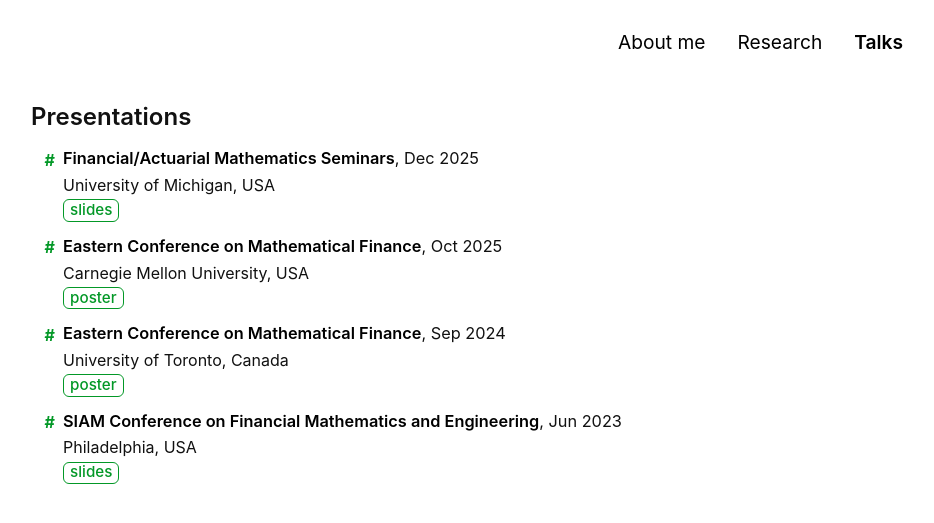
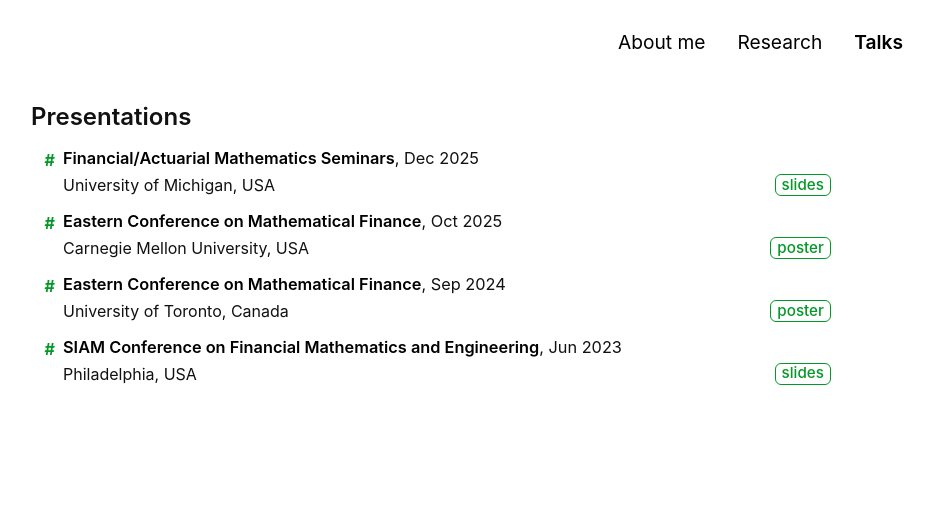
Before and after one commit to Jonghwap/Jonghwap.github.io, a Jekyll site: the page built from talks.md, in a window 1280 px wide. Shown: the top 523 px of the page, without its empty margins (209-1143 px from the left). Built offline with Jekyll 4.4.1, drawn with Linux system fonts in a browser that asks for light colours; a style sheet for code colours, icons or effects is not loaded.

Commit message:
Update style.scss

```diff
--- a/assets/css/style.scss
+++ b/assets/css/style.scss
@@ -142,6 +142,19 @@
   font-size: 1.02rem;
 }
 
+.talk-meta {
+  display: flex;
+  align-items: center;
+  column-gap: 0.5rem;
+  row-gap: 0.35rem;
+  flex-wrap: wrap;
+}
+
+.talk-meta .talk-links {
+  margin-left: auto;
+}
+
+
 .talk-secondary {
   color: #111;
 }
```
